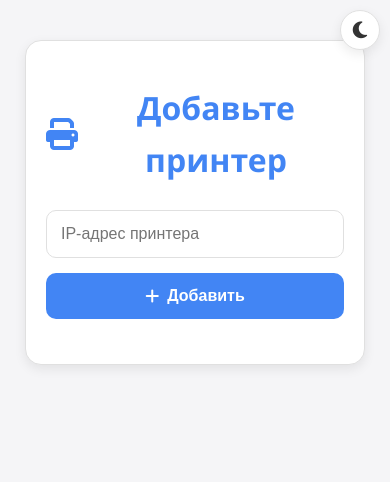
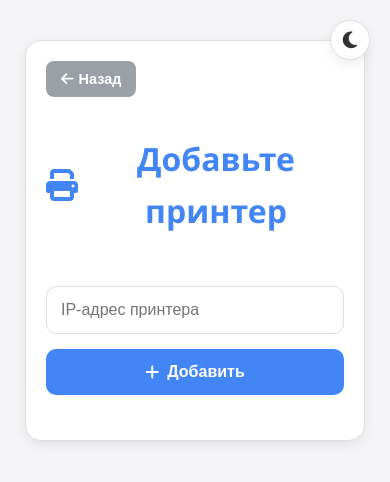
Before and after one commit to Transistor427/CPMS, a Flask app: page / in a window 390 px wide. Shown: the top 482 px of the page. Run offline with Flask 3, Linux system fonts and the light colour scheme; data that the repository does not hold is empty.

Commit message:
Добавлена кнопка "Назад" Кнопка смены темы перемещена в нижний правый угол

```diff
--- /dev/null
+++ b/config.json
@@ -0,0 +1,3 @@
+{
+  "printers": []
+}
--- a/static/main.js
+++ b/static/main.js
@@ -94,12 +94,10 @@ createApp({
             }
         };
 
-        // Исправлено: удаление по IP вместо индекса
         const deletePrinter = async (ip) => {
             if (!confirm("Удалить принтер из списка?")) return;
 
             try {
-                // Находим индекс по IP
                 const index = printers.value.findIndex(p => p.ip === ip);
                 if (index === -1) return;
 
@@ -204,7 +202,6 @@ createApp({
             });
         };
 
-        // Исправлено: все функции управления используют IP вместо индекса
         const emergencyStop = async (ip) => {
             const index = printers.value.findIndex(p => p.ip === ip);
             if (index === -1) return;
--- a/static/styles.css
+++ b/static/styles.css
@@ -43,9 +43,10 @@ body {
     line-height: 1.6;
 }
 
+/* Изменено: Положение кнопки для десктопов */
 .theme-toggle {
     position: fixed;
-    top: 20px;
+    bottom: 20px; /* Изменено с top на bottom */
     right: 20px;
     background-color: var(--card-bg);
     color: var(--text-color);
@@ -84,6 +85,33 @@ body {
     align-items: center;
     justify-content: center;
     gap: 10px;
+}
+
+.setup-header {
+    display: flex;
+    align-items: center;
+    margin-bottom: 20px;
+    gap: 15px;
+}
+
+.back-button {
+    padding: 10px 15px;
+    background: var(--gray-color);
+    color: white;
+    border: none;
+    border-radius: 8px;
+    cursor: pointer;
+    font-size: 0.9rem;
+    font-weight: 600;
+    display: flex;
+    align-items: center;
+    gap: 5px;
+    transition: all 0.2s;
+}
+
+.back-button:hover {
+    background: #7a7f85;
+    transform: translateY(-2px);
 }
 
 .form-group {
@@ -341,6 +369,16 @@ button:hover {
 
 /* Для мобильных устройств */
 @media (max-width: 768px) {
+    /* Для мобильных оставляем кнопку вверху справа */
+    .theme-toggle {
+        top: 20px; /* Возвращаем верхнее положение */
+        bottom: auto; /* Отменяем нижнее положение */
+        right: 20px;
+        width: 40px;
+        height: 40px;
+        font-size: 1.2rem;
+    }
+
     .printers-container {
         grid-template-columns: 1fr;
     }
@@ -351,17 +389,18 @@ button:hover {
         gap: 15px;
     }
 
-    .theme-toggle {
-        top: 10px;
-        right: 10px;
-        width: 40px;
-        height: 40px;
-        font-size: 1.2rem;
-    }
-
     .setup-screen {
         margin: 30px 15px;
         padding: 20px;
+    }
+
+    .setup-header {
+        flex-direction: column;
+        align-items: flex-start;
+    }
+
+    .back-button {
+        align-self: flex-start;
     }
 
     .printer-header {
--- a/templates/index.html
+++ b/templates/index.html
@@ -16,7 +16,13 @@
         </div>
 
         <div v-if="showSetupScreen" class="setup-screen">
-            <h1><i class="fas fa-print"></i> Добавьте принтер</h1>
+            <div class="setup-header">
+                <button @click="showSetupScreen = false" class="back-button">
+                    <i class="fas fa-arrow-left"></i> Назад
+                </button>
+                <h1><i class="fas fa-print"></i> Добавьте принтер</h1>
+            </div>
+
             <div class="form-group">
                 <input type="text" v-model="newPrinterIP" placeholder="IP-адрес принтера">
                 <button @click="addPrinter"><i class="fas fa-plus"></i> Добавить</button>
@@ -32,11 +38,9 @@
             </div>
 
             <div class="printers-container">
-                <!-- Добавлен ключ по IP для стабильной работы индексов -->
                 <div v-for="(printer, index) in printers" :key="printer.ip" class="printer-card">
                     <div class="printer-header">
                         <input v-model="printer.name" @blur="updatePrinter(index)">
-                        <!-- Исправлено: передаем printer.ip вместо index -->
                         <button @click="deletePrinter(printer.ip)" class="delete-button" title="Удалить принтер">
                             <i class="fas fa-trash"></i>
                         </button>
@@ -58,7 +62,7 @@
                         </div>
                         <div><i class="fas fa-fire"></i> Экструдер: {{ printer.extruder_temp }}°C</div>
 
-                        <div v-if="printer.extruder1_temp !== '-'">
+                        <div v-if="printer.extruder1_temp !== '-' && printer.extruder1_temp > 0">
                             <i class="fas fa-fire"></i> Экструдер 1: {{ printer.extruder1_temp }}°C
                         </div>
 
@@ -68,7 +72,6 @@
                     </div>
 
                     <div class="printer-actions">
-                        <!-- Исправлено: передаем printer.ip вместо index -->
                         <button @click="emergencyStop(printer.ip)" class="action-button emergency">
                             <i class="fas fa-stop-circle"></i> АВАРИЙНАЯ ОСТАНОВКА
                         </button>
```
